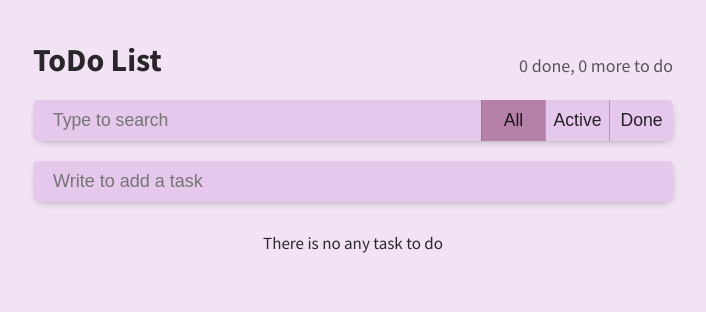
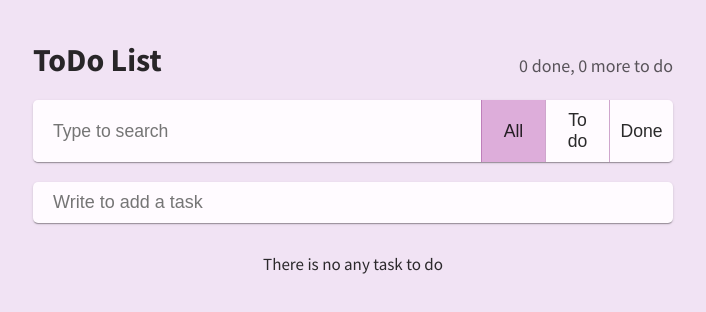
Before and after one commit to melk0sha/todo-list, a React (Create React App) app: page / in a window 1280 px wide. Shown: the top 312 px of the page, without its empty margins (287-993 px from the left). Built offline with nearby package versions, Linux system fonts and the light colour scheme.

Commit message:
refactor: update correct working of filter + search in common using

```diff
--- a/src/App.js
+++ b/src/App.js
@@ -4,42 +4,62 @@ import TodoList from "./components/TodoList";
 import Status from "./components/Status";
 import Search from "./components/Search";
 import Filter from "./components/Filter";
+import filterValues from "./constants/filterValues";
+import "./index.scss";
 
 export default class App extends Component {
   state = {
     inputValue: "",
+    searchValue: "",
     todoList: [],
     activeFilter: "all"
   };
 
-  onSearchChange = ({ target: { value } }) => {
+  handleFiltering = (value, activeFilter) => {
     const { todoList } = this.state;
 
-    todoList.forEach(
-      (todoItem) => (todoItem.visible = todoItem.value.includes(value))
-    );
-    this.setState({ todoList });
+    switch (activeFilter) {
+      default:
+      case filterValues.all:
+        todoList.forEach(
+          (todoItem) =>
+            (todoItem.visible = todoItem.value.toLowerCase().includes(value))
+        );
+        break;
+      case filterValues.todo:
+        todoList.forEach(
+          (todoItem) =>
+            (todoItem.visible =
+              todoItem.value.toLowerCase().includes(value) && !todoItem.done)
+        );
+        break;
+      case filterValues.done:
+        todoList.forEach(
+          (todoItem) =>
+            (todoItem.visible =
+              todoItem.value.toLowerCase().includes(value) && todoItem.done)
+        );
+        break;
+    }
+
+    return todoList;
   };
 
-  onAllClick = () => {
-    const { todoList } = this.state;
+  onSearchChange = ({ target: { value } }) => {
+    const { handleFiltering } = this;
+    const { activeFilter } = this.state;
+    const todoList = handleFiltering(value, activeFilter);
 
-    todoList.forEach((todoItem) => (todoItem.visible = true));
-    this.setState({ todoList, activeFilter: "all" });
+    this.setState({ searchValue: value, todoList });
   };
 
-  onActiveClick = () => {
-    const { todoList } = this.state;
+  onFilterClick = ({ target: { textContent } }) => {
+    textContent = textContent.replace(/\s/g, "").toLowerCase();
+    const { handleFiltering } = this;
+    const { searchValue } = this.state;
+    const todoList = handleFiltering(searchValue, textContent);
 
-    todoList.forEach((todoItem) => (todoItem.visible = !todoItem.done));
-    this.setState({ todoList, activeFilter: "active" });
-  };
-
-  onDoneClick = () => {
-    const { todoList } = this.state;
-
-    todoList.forEach((todoItem) => (todoItem.visible = todoItem.done));
-    this.setState({ todoList, activeFilter: "done" });
+    this.setState({ todoList, activeFilter: textContent });
   };
 
   onInputChange = ({ target: { value } }) => {
@@ -70,7 +90,7 @@ export default class App extends Component {
     this.setState({ todoList });
   };
 
-  onTodoClick = ({
+  onTodoItemClick = ({
     currentTarget: {
       dataset: { id }
     }
@@ -86,29 +106,22 @@ export default class App extends Component {
   render() {
     const {
       onSearchChange,
-      onAllClick,
-      onActiveClick,
-      onDoneClick,
+      onFilterClick,
       onInputChange,
       onInputKeyPress,
       onDeleteClick,
-      onTodoClick
+      onTodoItemClick
     } = this;
-    const { inputValue, todoList, activeFilter } = this.state;
+    const { inputValue, searchValue, todoList, activeFilter } = this.state;
     const doneTodos = todoList.filter((todoItem) => todoItem.done).length;
     const totalTodos = todoList.length;
 
     return (
       <div className="todo-container">
         <Status doneTodos={doneTodos} totalTodos={totalTodos} />
-        <div class="todo-widget">
-          <Search onSearchChange={onSearchChange} />
-          <Filter
-            activeFilter={activeFilter}
-            onAllClick={onAllClick}
-            onActiveClick={onActiveClick}
-            onDoneClick={onDoneClick}
-          />
+        <div className="todo-widget">
+          <Search searchValue={searchValue} onSearchChange={onSearchChange} />
+          <Filter activeFilter={activeFilter} onFilterClick={onFilterClick} />
         </div>
         <Input
           inputValue={inputValue}
@@ -118,7 +131,7 @@ export default class App extends Component {
         <TodoList
           todoList={todoList}
           onDeleteClick={onDeleteClick}
-          onTodoClick={onTodoClick}
+          onTodoItemClick={onTodoItemClick}
         />
       </div>
     );
--- a/src/components/Filter/index.js
+++ b/src/components/Filter/index.js
@@ -1,38 +1,34 @@
 import React, { Component } from "react";
+import filterValues from "../../constants/filterValues";
 import "./index.scss";
 
-const filter = {
-  all: "all",
-  active: "active",
-  done: "done"
-};
 export default class Filter extends Component {
   render() {
-    const { activeFilter, onAllClick, onActiveClick, onDoneClick } = this.props;
+    const { activeFilter, onFilterClick } = this.props;
 
     return (
       <>
         <button
-          className={`todo-filter ${
-            activeFilter === filter.all ? "todo-active" : null
+          className={`todo-filter${
+            activeFilter === filterValues.all ? " todo-active" : ""
           }`}
-          onClick={onAllClick}
+          onClick={onFilterClick}
         >
           All
         </button>
         <button
-          className={`todo-filter ${
-            activeFilter === filter.active ? "todo-active" : null
+          className={`todo-filter${
+            activeFilter === filterValues.todo ? " todo-active" : ""
           }`}
-          onClick={onActiveClick}
+          onClick={onFilterClick}
         >
-          Active
+          To do
         </button>
         <button
-          className={`todo-filter ${
-            activeFilter === filter.done ? "todo-active" : null
+          className={`todo-filter${
+            activeFilter === filterValues.done ? " todo-active" : ""
           }`}
-          onClick={onDoneClick}
+          onClick={onFilterClick}
         >
           Done
         </button>
--- a/src/components/Filter/index.scss
+++ b/src/components/Filter/index.scss
@@ -4,23 +4,23 @@
   align-items: center;
   width: 10%;
   font-size: 1.1rem;
-  padding: 10px 20px;
+  padding: 10px 10px;
   border: none;
   border-left: 1px solid #a0539c81;
-  background-color: #9615a721;
+  background-color: #fffbff;
   outline: none;
   color: #000000d5;
   transition: background-color 0.2s ease;
 
   &.todo-active {
-    background-color: #75145579;
+    background-color: #bd58af63;
   }
 
   &:hover {
-    background-color: #75145559;
+    background-color: #e984db63;
   }
 
   &:active {
-    background-color: #75145569;
+    background-color: #d162c263;
   }
 }
--- a/src/components/Input/index.scss
+++ b/src/components/Input/index.scss
@@ -4,7 +4,8 @@
   padding: 10px 20px;
   border: none;
   font-size: 18px;
-  background-color: #9615a721;
+  background-color: #fffbff;
   outline: none;
-  box-shadow: 1px 3px 10px -5px #0000007a;
+  box-shadow: 0px 2px 1px -1px rgba(0, 0, 0, 0.2),
+    0px 1px 1px 0px rgba(0, 0, 0, 0.14), 0px 1px 3px 0px rgba(0, 0, 0, 0.12);
 }
--- a/src/components/Search/index.js
+++ b/src/components/Search/index.js
@@ -3,16 +3,15 @@ import "./index.scss";
 
 export default class Search extends Component {
   render() {
-    const { onSearchChange } = this.props;
+    const { searchValue, onSearchChange } = this.props;
 
     return (
       <input
         className="todo-search"
         type="text"
         placeholder="Type to search"
-        // value={searchValue}
+        value={searchValue}
         onChange={onSearchChange}
-        // onKeyPress={onInputKeyPress}
       />
     );
   }
--- a/src/components/Search/index.scss
+++ b/src/components/Search/index.scss
@@ -2,7 +2,8 @@
   display: flex;
   margin-top: 20px;
   border-radius: 5px;
-  box-shadow: 1px 3px 10px -5px #0000007a;
+  box-shadow: 0px 2px 1px -1px rgba(0, 0, 0, 0.2),
+    0px 1px 1px 0px rgba(0, 0, 0, 0.14), 0px 1px 3px 0px rgba(0, 0, 0, 0.12);
   overflow: hidden;
 }
 
@@ -10,7 +11,7 @@
   width: 70%;
   font-size: 1.1rem;
   padding: 10px 20px;
-  background-color: #9615a721;
+  background-color: #fffbff;
   border: none;
   outline: none;
 }
--- a/src/components/TodoItem/index.js
+++ b/src/components/TodoItem/index.js
@@ -15,10 +15,16 @@ export default class TodoItem extends Component {
   render() {
     // const { onTodoClick } = this;
     // const { done } = this.state;
-    const { todoId, todoItem, isDone, onDeleteClick, onTodoClick } = this.props;
+    const {
+      todoId,
+      todoItem,
+      isDone,
+      onDeleteClick,
+      onTodoItemClick
+    } = this.props;
 
     return (
-      <li className="todo-item" onClick={onTodoClick} data-id={todoId}>
+      <li className="todo-item" onClick={onTodoItemClick} data-id={todoId}>
         <div className="todo-item-wrapper">
           {isDone ? (
             <i className="todo-done material-icons">done</i>
--- a/src/components/TodoList/index.js
+++ b/src/components/TodoList/index.js
@@ -4,7 +4,7 @@ import TodoItem from "../TodoItem";
 
 export default class TodoList extends Component {
   render() {
-    const { todoList, onDeleteClick, onTodoClick } = this.props;
+    const { todoList, onDeleteClick, onTodoItemClick } = this.props;
 
     return todoList.length ? (
       <ul className="todo-list">
@@ -16,7 +16,7 @@ export default class TodoList extends Component {
               todoItem={todoItem.value}
               isDone={todoItem.done}
               onDeleteClick={onDeleteClick}
-              onTodoClick={onTodoClick}
+              onTodoItemClick={onTodoItemClick}
             />
           ) : null
         )}
--- a/src/components/TodoList/index.scss
+++ b/src/components/TodoList/index.scss
@@ -2,7 +2,7 @@
   display: flex;
   flex-direction: column;
   margin-top: 30px;
-  background-color: #9615a721;
+  background-color: #fffbff;
   border-radius: 5px;
   box-shadow: 1px 3px 10px -5px #0000007a;
   font-weight: bold;
--- /dev/null
+++ b/src/constants/filterValues.js
@@ -0,0 +1,7 @@
+const filterValues = {
+  all: "all",
+  todo: "todo",
+  done: "done"
+};
+
+export default filterValues;
--- a/src/index.js
+++ b/src/index.js
@@ -1,6 +1,5 @@
 import React from "react";
 import { render } from "react-dom";
-import "./index.scss";
 import App from "./App";
 
 render(<App />, document.getElementById("root"));
```
